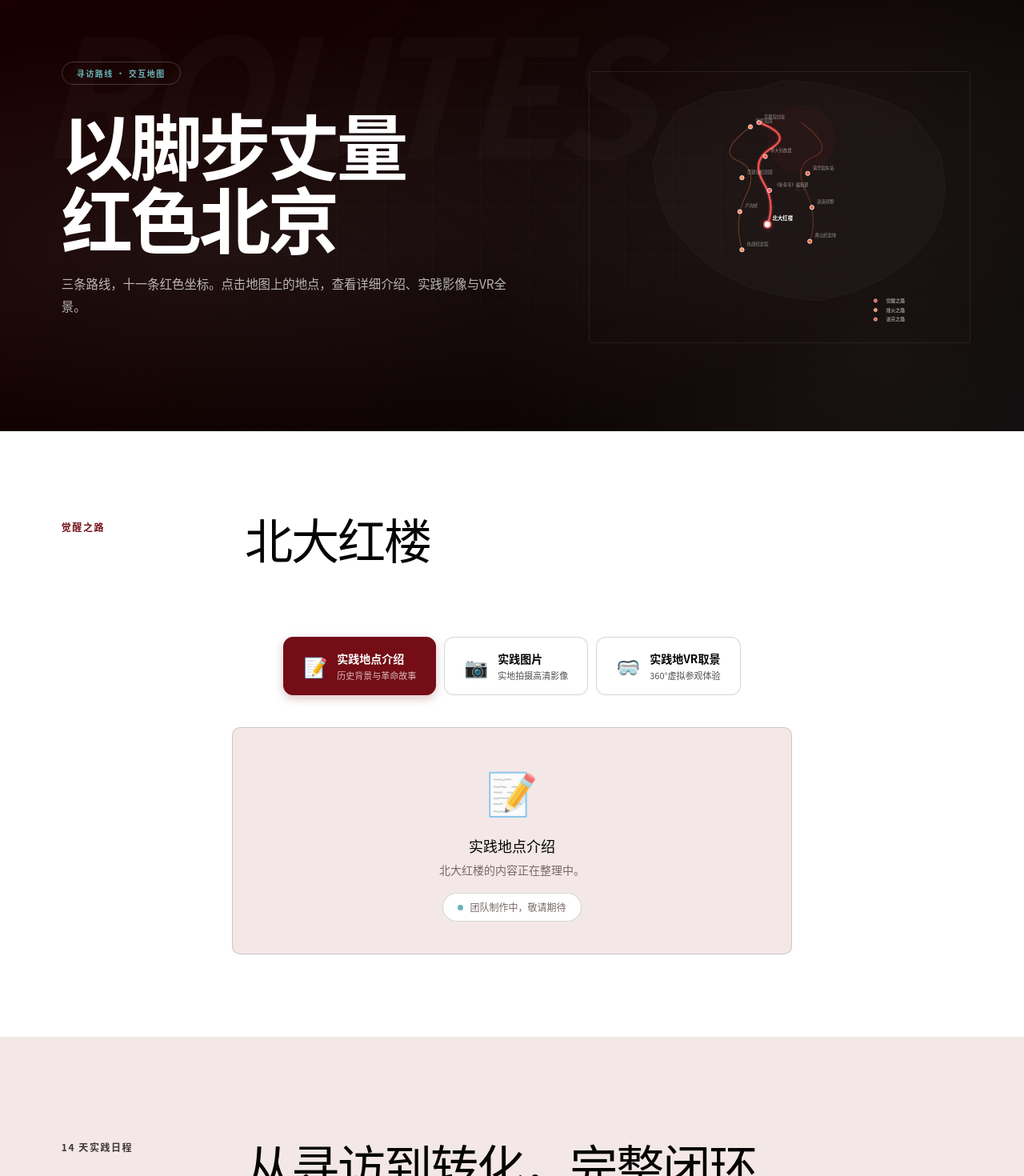
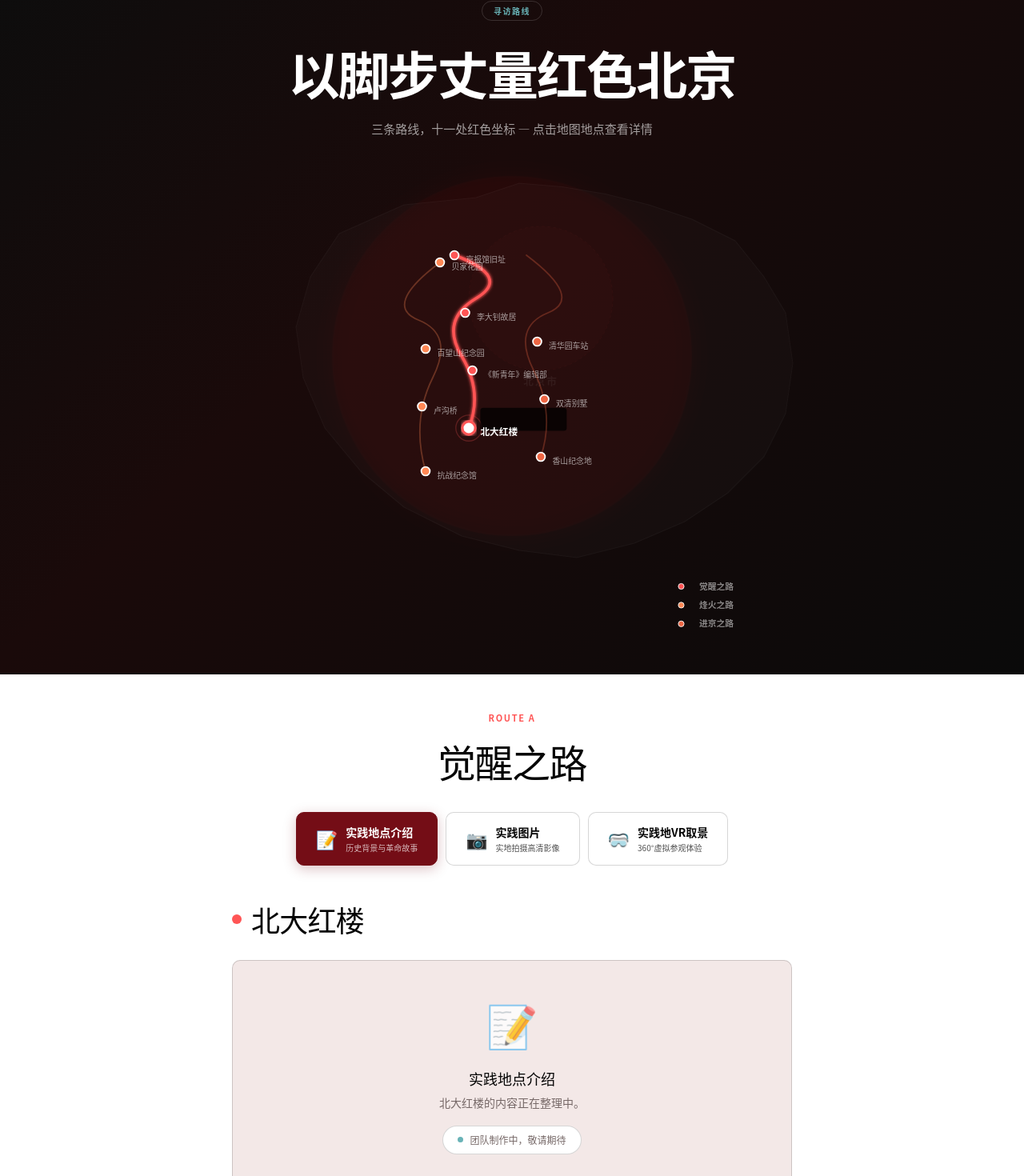
Before and after one commit to ShangXinci-1/walking-coordinates, a Next.js app: page /walking-coordinates/journey in a window 1280 px wide. Shown: the part 129-1599 px from the top of the page at 80% size. Built offline with nearby package versions, Linux system fonts and the light colour scheme.

Commit message:
Interactive route map + rich hero bg + decor

```diff
--- a/app/RouteMap.tsx
+++ b/app/RouteMap.tsx
@@ -18,76 +18,92 @@ interface RouteMapProps {
 export function RouteMap({ routes, activeRoute, activeSite, onSelectSite }: RouteMapProps) {
   return (
     <div className="route-map">
-      <svg viewBox="0 0 900 640" fill="none" xmlns="http://www.w3.org/2000/svg" className="route-map-svg">
+      <svg viewBox="0 0 1000 700" fill="none" xmlns="http://www.w3.org/2000/svg" className="route-map-svg">
         <defs>
-          <filter id="dotGlow"><feGaussianBlur stdDeviation="2.5" result="blur"/><feMerge><feMergeNode in="blur"/><feMergeNode in="SourceGraphic"/></feMerge></filter>
-          <filter id="lineGlow"><feGaussianBlur stdDeviation="2" result="blur"/><feMerge><feMergeNode in="blur"/><feMergeNode in="SourceGraphic"/></feMerge></filter>
+          <filter id="dotGlow"><feGaussianBlur stdDeviation="3" result="blur"/><feMerge><feMergeNode in="blur"/><feMergeNode in="SourceGraphic"/></feMerge></filter>
+          <filter id="lineGlow"><feGaussianBlur stdDeviation="2.5" result="blur"/><feMerge><feMergeNode in="blur"/><feMergeNode in="SourceGraphic"/></feMerge></filter>
+          <filter id="bgGlow"><feGaussianBlur stdDeviation="15" result="blur"/><feMerge><feMergeNode in="blur"/><feMergeNode in="SourceGraphic"/></feMerge></filter>
         </defs>
 
-        {/* 背景 - 中国地图最简轮廓 */}
-        <path d="M420,60 L480,40 L540,45 L600,55 L660,70 L720,90 L780,120 L820,170 L850,220 L860,290 L850,360 L820,420 L770,470 L710,510 L640,540 L560,560 L480,550 L400,530 L320,490 L260,440 L210,380 L180,310 L170,240 L190,170 L230,110 L320,70 Z"
-          fill="rgba(255,255,255,.02)" stroke="rgba(255,255,255,.06)" strokeWidth="1.5" />
+        {/* 背景光晕 */}
+        <circle cx="500" cy="280" r="250" fill="rgba(255,60,60,.03)" filter="url(#bgGlow)" />
 
-        {/* 北京区域高亮 */}
-        <circle cx="520" cy="180" r="80" fill="rgba(255,50,50,.04)" stroke="rgba(255,100,100,.08)" strokeWidth="1" strokeDasharray="4 3" />
-        <text x="520" y="300" textAnchor="middle" fill="rgba(255,255,255,.08)" fontSize="13" fontWeight="700" letterSpacing=".1em">北京</text>
+        {/* 中国地图形似轮廓 */}
+        <path d="M450,60 L510,40 L570,45 L630,55 L690,70 L750,90 L810,120 L850,170 L880,220 L890,290 L880,360 L850,420 L800,470 L740,510 L670,540 L590,560 L510,550 L430,530 L350,490 L290,440 L240,380 L210,310 L200,240 L220,170 L260,110 L350,70 Z"
+          fill="rgba(255,255,255,.015)" stroke="rgba(255,255,255,.04)" strokeWidth="1.2" />
 
-        {/* 三条波浪路线 */}
-        {routes.map((route, ri) => (
+        {/* 北京圈 */}
+        <circle cx="540" cy="200" r="100" fill="rgba(255,50,50,.02)" stroke="rgba(255,100,100,.05)" strokeWidth="1" strokeDasharray="4 4" />
+        <text x="540" y="320" textAnchor="middle" fill="rgba(255,255,255,.06)" fontSize="14" fontWeight="700" letterSpacing=".15em">北京市</text>
+
+        {/* 路线切换 */}
+        {routes.map((route, ri) => {
+          const isActiveRoute = activeRoute === ri;
+          return (
             <g key={route.id}>
+              {/* 波浪路线 */}
               <path d={route.path}
                 stroke={route.color}
-              strokeWidth={activeRoute === ri ? 3.5 : 2}
+                strokeWidth={isActiveRoute ? 4 : 2}
                 fill="none"
-              filter={activeRoute === ri ? "url(#lineGlow)" : undefined}
+                filter={isActiveRoute ? "url(#lineGlow)" : undefined}
                 strokeLinecap="round"
-              opacity={activeRoute === ri ? 1 : 0.35}
-              style={{ transition: "all .4s ease" }} />
-            {/* 地点圆点 */}
+                opacity={isActiveRoute ? 1 : 0.3}
+                style={{ transition: "all .4s var(--ease)" }} />
+              {/* 路线发光底线 */}
+              <path d={route.path}
+                stroke={route.color}
+                strokeWidth={isActiveRoute ? 8 : 0}
+                fill="none"
+                opacity={isActiveRoute ? .15 : 0}
+                strokeLinecap="round" />
+
+              {/* 地点点 */}
               {route.points.map((pt, si) => {
-              const isActive = activeRoute === ri && activeSite === si;
+                const isActiveDot = isActiveRoute && activeSite === si;
                 return (
                   <g key={pt.name}
                      onClick={() => onSelectSite(ri, si)}
                      style={{ cursor: "pointer" }}
                      className="map-dot-group">
-                  {/* 可点击区域 */}
-                  <circle cx={pt.cx} cy={pt.cy} r="20" fill="transparent" />
-                  {/* 外圈脉冲 */}
-                  {isActive && <circle cx={pt.cx} cy={pt.cy} r="16" fill="none" stroke={route.color} strokeWidth="1" opacity=".3">
-                    <animate attributeName="r" from="10" to="22" dur="2s" repeatCount="indefinite"/>
-                    <animate attributeName="opacity" from=".4" to="0" dur="2s" repeatCount="indefinite"/>
+                    <circle cx={pt.cx} cy={pt.cy} r="26" fill="transparent" />
+                    {isActiveDot && <circle cx={pt.cx} cy={pt.cy} r="18" fill="none" stroke={route.color} strokeWidth="1.5" opacity=".25">
+                      <animate attributeName="r" from="12" to="24" dur="2s" repeatCount="indefinite"/>
+                      <animate attributeName="opacity" from=".35" to="0" dur="2s" repeatCount="indefinite"/>
                     </circle>}
-                  {/* 圆点 */}
-                  <circle cx={pt.cx} cy={pt.cy} r={isActive ? 8 : 5}
-                    fill={isActive ? "#fff" : route.color}
-                    stroke={isActive ? route.color : "#fff"}
-                    strokeWidth={isActive ? 3 : 1.5}
-                    filter={isActive ? "url(#dotGlow)" : undefined}
-                    style={{ transition: "all .3s ease" }} />
-                  {/* 标签 */}
-                  <text x={pt.cx + (pt.cx > 700 ? -12 : 12)}
-                    y={pt.cy - 10}
-                    fill={isActive ? "#fff" : "rgba(255,255,255,.55)"}
-                    fontSize={isActive ? 12 : 10}
-                    fontWeight={isActive ? 700 : 500}
+                    <circle cx={pt.cx} cy={pt.cy} r={isActiveDot ? 9 : 6}
+                      fill={isActiveDot ? "#fff" : route.color}
+                      stroke={isActiveDot ? route.color : "#fff"}
+                      strokeWidth={isActiveDot ? 3.5 : 2}
+                      filter={isActiveDot ? "url(#dotGlow)" : undefined}
+                      style={{ transition: "all .3s var(--ease)" }} />
+                    {isActiveDot && (
+                      <rect x={pt.cx + (pt.cx > 700 ? -120 : 16)} y={pt.cy - 28} width={120} height={32} rx="4"
+                        fill="rgba(0,0,0,.75)" />
+                    )}
+                    <text x={pt.cx + (pt.cx > 700 ? -16 : 16)}
+                      y={pt.cy + 10}
+                      fill={isActiveDot ? "#fff" : "rgba(255,255,255,.6)"}
+                      fontSize={isActiveDot ? 13 : 11}
+                      fontWeight={isActiveDot ? 700 : 500}
                       textAnchor={pt.cx > 700 ? "end" : "start"}
-                    style={{ transition: "all .3s ease", pointerEvents: "none" }}>
+                      style={{ transition: "all .3s var(--ease)", pointerEvents: "none" }}>
                       {pt.name}
                     </text>
                   </g>
                 );
               })}
             </g>
-        ))}
+          );
+        })}
 
         {/* 图例 */}
-        <g transform="translate(680, 560)">
+        <g transform="translate(720, 600)">
           {routes.map((r, i) => (
-            <g key={i} transform={`translate(0,${i*22})`}>
-              <line x1="0" y1="0" x2="30" y2="0" stroke={r.color} strokeWidth="2.5" filter="url(#lineGlow)"/>
+            <g key={i} transform={`translate(0,${i*26})`}>
+              <line x1="0" y1="0" x2="30" y2="0" stroke={r.color} strokeWidth="3" filter="url(#lineGlow)"/>
               <circle cx="15" cy="0" r="4" fill={r.color} stroke="#fff" strokeWidth="1"/>
-              <text x="40" y="4" fill="rgba(255,255,255,.55)" fontSize="11" fontWeight="600">{r.title}</text>
+              <text x="40" y="4" fill="rgba(255,255,255,.5)" fontSize="12" fontWeight="600">{r.title}</text>
             </g>
           ))}
         </g>
--- a/app/custom.css
+++ b/app/custom.css
@@ -110,21 +110,61 @@
 .map-dot-group:hover circle:first-of-type + circle { r: 6; fill: #fff; }
 
 /* ── 首页 Hero 丰富背景 ── */
-.hero { background: linear-gradient(135deg, #8B0000 0%, #4a0000 30%, #1a0000 60%, #0a0a0a 100%) !important; }
+.hero { background: linear-gradient(135deg, #8B0000 0%, #4a0000 25%, #1a0000 55%, #0a0a0a 100%) !important; }
 .hero::before { content: ""; position: absolute; inset: 0; background:
-  radial-gradient(circle at 20% 80%, rgba(255,80,80,.15) 0%, transparent 50%),
-  radial-gradient(circle at 75% 20%, rgba(255,120,80,.1) 0%, transparent 40%),
-  radial-gradient(circle at 60% 60%, rgba(200,50,50,.08) 0%, transparent 30%);
+  radial-gradient(circle at 15% 80%, rgba(255,60,60,.18) 0%, transparent 45%),
+  radial-gradient(circle at 75% 25%, rgba(255,120,80,.1) 0%, transparent 35%),
+  radial-gradient(circle at 60% 70%, rgba(200,50,50,.08) 0%, transparent 30%),
+  radial-gradient(circle at 40% 40%, rgba(255,100,80,.06) 0%, transparent 40%);
   z-index: 0; }
 .hero::after { content: ""; position: absolute; inset: 0; background-image:
-  linear-gradient(rgba(255,255,255,.015) 1px, transparent 1px),
-  linear-gradient(90deg, rgba(255,255,255,.015) 1px, transparent 1px);
-  background-size: 80px 80px; z-index: 0;
-  mask-image: radial-gradient(ellipse at 50% 50%, black 40%, transparent 70%); }
+  radial-gradient(circle at 30% 50%, rgba(255,255,255,.02) 0%, transparent 50%),
+  radial-gradient(circle at 70% 60%, rgba(255,255,255,.015) 0%, transparent 40%);
+  z-index: 0; }
+.hero .hero-photos { box-shadow: inset 0 0 100px rgba(0,0,0,.3); }
 .hero > * { position: relative; z-index: 1; }
-.hero .hero-photos { z-index: 2; }
-.hero .route-lines { z-index: 4; }
-.hero .hero-footer { z-index: 8; }
+
+/* ── 首页 Hero 装饰粒子 ── */
+.hero-deco { position: absolute; inset: 0; z-index: 1; pointer-events: none; overflow: hidden; }
+.hero-deco-circle { position: absolute; border-radius: 50%; border: 1px solid rgba(255,255,255,.04); pointer-events: none; }
+.hero-deco .c1 { width: 600px; height: 600px; top: -150px; left: 10%; }
+.hero-deco .c2 { width: 400px; height: 400px; bottom: -100px; right: 5%; border-color: rgba(255,255,255,.03); }
+.hero-deco .c3 { width: 200px; height: 200px; top: 40%; left: 40%; background: rgba(255,100,80,.02); border: none; }
+.hero-deco-dot { position: absolute; width: 4px; height: 4px; border-radius: 50%; background: rgba(255,255,255,.06); }
+.hero-deco .d1 { top: 20%; left: 15%; } .hero-deco .d2 { top: 60%; left: 8%; width: 6px; height: 6px; }
+.hero-deco .d3 { top: 30%; right: 20%; } .hero-deco .d4 { bottom: 25%; right: 35%; width: 5px; height: 5px; }
+.hero-deco .d5 { top: 70%; left: 70%; }
+
+/* ── 地图 Hero（寻访路线页） ── */
+.map-hero-section { background: linear-gradient(135deg, #0d0d0d 0%, #1a0a0a 40%, #0a0a0a 100%); color: var(--paper); padding: 40px clamp(24px,6vw,96px) 20px; }
+.map-hero-header { text-align: center; margin-bottom: 20px; }
+.map-hero-badge { display: inline-block; padding: 4px 14px; border: 1px solid rgba(255,255,255,.15); border-radius: 50px; font-size: 10px; font-weight: 900; letter-spacing: .15em; margin-bottom: 16px; color: var(--coordinate); }
+.map-hero-header h1 { margin: 0; font-size: clamp(36px,5vw,64px); font-weight: 900; letter-spacing: -.03em; }
+.map-hero-header p { color: rgba(255,255,255,.6); margin: 12px 0 0; font-size: 15px; }
+.map-hero-body { max-width: 1100px; margin: 0 auto; }
+
+/* ── 地图详情 ── */
+.map-detail-section { padding: 40px clamp(24px,6vw,96px) 80px; background: var(--paper); }
+.map-detail-top { text-align: center; margin-bottom: 40px; }
+.map-detail-route-info { margin-bottom: 28px; }
+.map-detail-route-id { font-size: 11px; font-weight: 900; letter-spacing: .15em; }
+.map-detail-route-info h2 { margin: 8px 0 0; font-size: clamp(28px,4vw,48px); letter-spacing: -.03em; }
+.map-detail-tabs { display: flex; justify-content: center; gap: 10px; flex-wrap: wrap; }
+.map-detail-tab { appearance: none; display: flex; align-items: center; gap: 10px; padding: 14px 24px; border: 1.5px solid var(--line-dark); border-radius: 10px; background: var(--paper); cursor: pointer; transition: all .3s var(--ease); text-align: left; }
+.map-detail-tab:hover { border-color: var(--red); }
+.map-detail-tab.active { background: var(--red); color: var(--paper); border-color: var(--red); box-shadow: 0 4px 16px oklch(0.36 0.135 24 / .25); }
+.tab-icon { font-size: 22px; }
+.tab-text strong { display: block; font-size: 14px; }
+.tab-text small { display: block; font-size: 10px; opacity: .7; margin-top: 1px; }
+.map-detail-site { max-width: 700px; margin: 0 auto; }
+.map-detail-site-name { display: flex; align-items: center; gap: 12px; margin-bottom: 24px; }
+.site-marker { width: 12px; height: 12px; border-radius: 50%; flex-shrink: 0; }
+.map-detail-site-name h3 { margin: 0; font-size: clamp(22px,3vw,36px); letter-spacing: -.02em; }
+.map-detail-content { }
+.map-detail-content .placeholder-card { min-height: 200px; }
+
+/* ── 页脚 ── */
+.site-footer-simple { padding: 32px clamp(24px,6vw,96px); background: var(--ink); color: rgba(255,255,255,.5); text-align: center; font-size: 12px; }
 
 
 /* ── 首页入口卡片 ── */
--- a/app/journey/page.tsx
+++ b/app/journey/page.tsx
@@ -3,8 +3,6 @@
 import { useState } from "react";
 import { SiteHeader, SiteFooter } from "../shared";
 import { RouteMap } from "../RouteMap";
-
-const BASE = "/walking-coordinates";
 
 const routeData = [
   {
@@ -47,35 +45,43 @@ export default function JourneyPage() {
   return (
     <main>
       <SiteHeader />
-      <section className="page-hero" style={{background:"linear-gradient(135deg, #1a0000 0%, #0d0000 50%, #0a0a0a 100%)"}}>
-        <div className="page-hero-inner">
-          <div className="page-hero-text">
-            <div className="page-hero-watermark">ROUTES</div>
-            <span className="page-hero-badge">寻访路线 · 交互地图</span>
-            <h1>以脚步丈量<br />红色北京</h1>
-            <p className="page-hero-summary">三条路线，十一条红色坐标。点击地图上的地点，查看详细介绍、实践影像与VR全景。</p>
+
+      <section className="map-hero-section">
+        <div className="map-hero-header">
+          <span className="map-hero-badge">寻访路线</span>
+          <h1>以脚步丈量红色北京</h1>
+          <p>三条路线，十一处红色坐标 — 点击地图地点查看详情</p>
         </div>
-          <div className="page-hero-visual" style={{flex:1.5}}>
+        <div className="map-hero-body">
           <RouteMap routes={routeData} activeRoute={activeRoute} activeSite={activeSite} onSelectSite={handleMapSelect} />
-          </div>
         </div>
       </section>
 
-      <section className="site-detail-section">
-        <div className="section-heading">
-          <p>{currentRoute.title}</p>
-          <h2>{currentSite.name}</h2>
+      <section className="map-detail-section">
+        <div className="map-detail-top">
+          <div className="map-detail-route-info">
+            <span className="map-detail-route-id" style={{color: currentRoute.color}}>ROUTE {currentRoute.id}</span>
+            <h2>{currentRoute.title}</h2>
           </div>
-        <div className="site-subtabs" role="tablist">
+          <div className="map-detail-tabs">
             {Object.entries(siteDetail).map(([key, tab]) => (
-            <button key={key} type="button" role="tab" aria-selected={activeSubTab === key}
+              <button key={key} type="button" className={`map-detail-tab${activeSubTab === key ? " active" : ""}`}
                 onClick={() => setActiveSubTab(key)}>
-              <span className="subtab-icon">{tab.icon}</span>
-              <span className="subtab-text"><strong>{tab.label}</strong><small>{tab.desc}</small></span>
+                <span className="tab-icon">{tab.icon}</span>
+                <span className="tab-text">
+                  <strong>{tab.label}</strong>
+                  <small>{tab.desc}</small>
+                </span>
               </button>
             ))}
           </div>
-        <div className="site-subpanel">
+        </div>
+        <div className="map-detail-site">
+          <div className="map-detail-site-name">
+            <span className="site-marker" style={{background: currentRoute.color}} />
+            <h3>{currentSite.name}</h3>
+          </div>
+          <div className="map-detail-content">
             <div className="placeholder-card">
               <div className="placeholder-card-icon">{activeTab.icon}</div>
               <h4>{activeTab.label}</h4>
@@ -83,17 +89,12 @@ export default function JourneyPage() {
               <div className="placeholder-card-status"><span className="status-dot"/><span>团队制作中，敬请期待</span></div>
             </div>
           </div>
+        </div>
       </section>
 
-      <section className="schedule">
-        <div className="section-heading"><p>14 天实践日程</p><h2>从寻访到转化，完整闭环</h2></div>
-        <ol>
-          {[["01","启动与培训","团队集结、安全教育与数字化采集技术培训"],["02—04","觉醒之路","寻访北大红楼等地，完成深度访谈与数字采集"],["05—07","烽火之路","赴抗战地标开展沉浸记录与口述史收集"],["08","社区工作坊","将红色记忆转化为可参与的数字传播内容"],["09","中期整理","备份、筛选素材，复盘路线并校准创作计划"],["10—11","进京之路","围绕「赶考」主题完成精细采集与环境记录"],["12","影像创作","整理前期素材，完成主题微电影拍摄"],["13—14","集中攻坚","线上展厅、调研报告与成果传播同步成型"]].map(([day, title, desc]) => (
-            <li key={day}><span>{day}</span><h3>{title}</h3><p>{desc}</p></li>
-          ))}
-        </ol>
-      </section>
-      <SiteFooter />
+      <footer className="site-footer-simple">
+        <p>北京科技大学马克思主义学院 · 2026 年社会实践成果展示</p>
+      </footer>
     </main>
   );
 }
```
Also changed, not shown: app/page.tsx (+7 -0 lines). Lines whose indentation alone changed are shown as unchanged.
